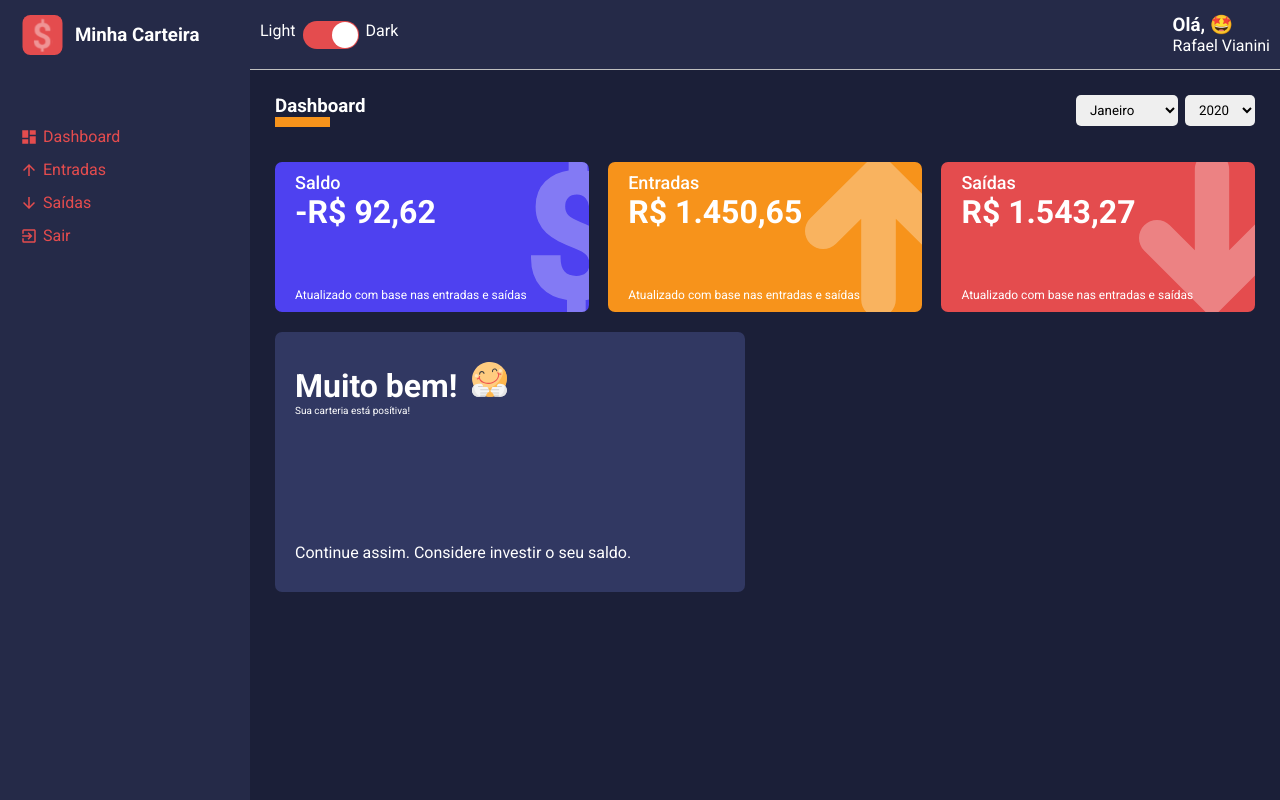
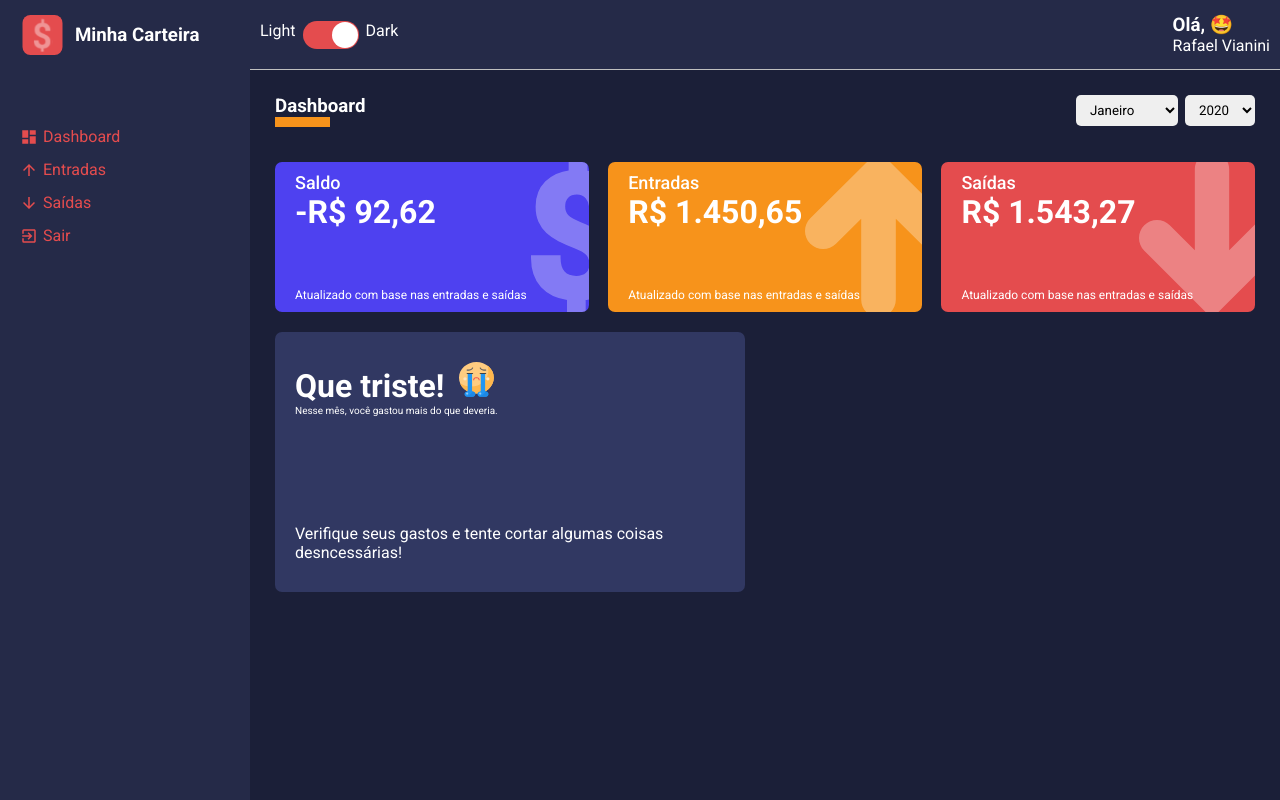
Before and after one commit to leafar35/react-estudo, a React (Create React App) app in the folder app/minha-carteira/: page /dashboard in a window 1280 px wide. Built offline with nearby package versions, Linux system fonts and the light colour scheme; the HTML template or start-up script is replaced by a standard one.

Commit message:
esquecido

```diff
--- a/app/minha-carteira/src/pages/Dashboard/index.tsx
+++ b/app/minha-carteira/src/pages/Dashboard/index.tsx
@@ -9,6 +9,7 @@ import gains from '../../repositories/gains';
 import listofmouths from '../../utils/months';
 import happyImg from '../../assets/happy.svg';
 import sadImg from '../../assets/sad.svg';
+import grining from '../../assets/grinning.svg';
 
 const Dashboard: React.FC = () => {
     const [monthSelected, setMonthSelected] = useState<number>(1);
@@ -73,6 +74,31 @@ const Dashboard: React.FC = () => {
 
     },[totalGains, totalExpense]);
 
+    const message = useMemo(() => {
+        if(totalbalance < 0){
+            return {
+                title: 'Que triste!',
+                description: 'Nesse mês, você gastou mais do que deveria.',
+                footerText: 'Verifique seus gastos e tente cortar algumas coisas desncessárias!',
+                icon: sadImg
+            }
+        }else if(totalbalance === 0){
+            return {
+                title: 'Ufa!',
+                description: 'Nesse mês ganhou exatamente o que ganhou',
+                footerText: 'Tenha cuidado, no próximo mês tente poupar o seu dinheiro.',
+                icon: grining
+            }
+        }else{
+            return {
+                title: 'Muito bem!',
+                description: 'Sua carteira está positiva',
+                footerText: 'Continue assim. considere investir seu saldo!',
+                icon: happyImg
+            }
+        }
+    },[totalbalance])
+
     return (
         <Container>
             <ContentHeader title="Dashboard" lineColor="#F7931B">
@@ -103,10 +129,10 @@ const Dashboard: React.FC = () => {
                     color="#E44C4E"
                 />
                 <MessageBox
-                    title="Muito bem!"
-                    description="Sua carteria está posítiva!"
-                    footerText="Continue assim. Considere investir o seu saldo."
-                    icon={happyImg}
+                    title={message.title}
+                    description={message.description}
+                    footerText={message.footerText}
+                    icon={message.icon}
                 />
             </Content>
         </Container>
```
